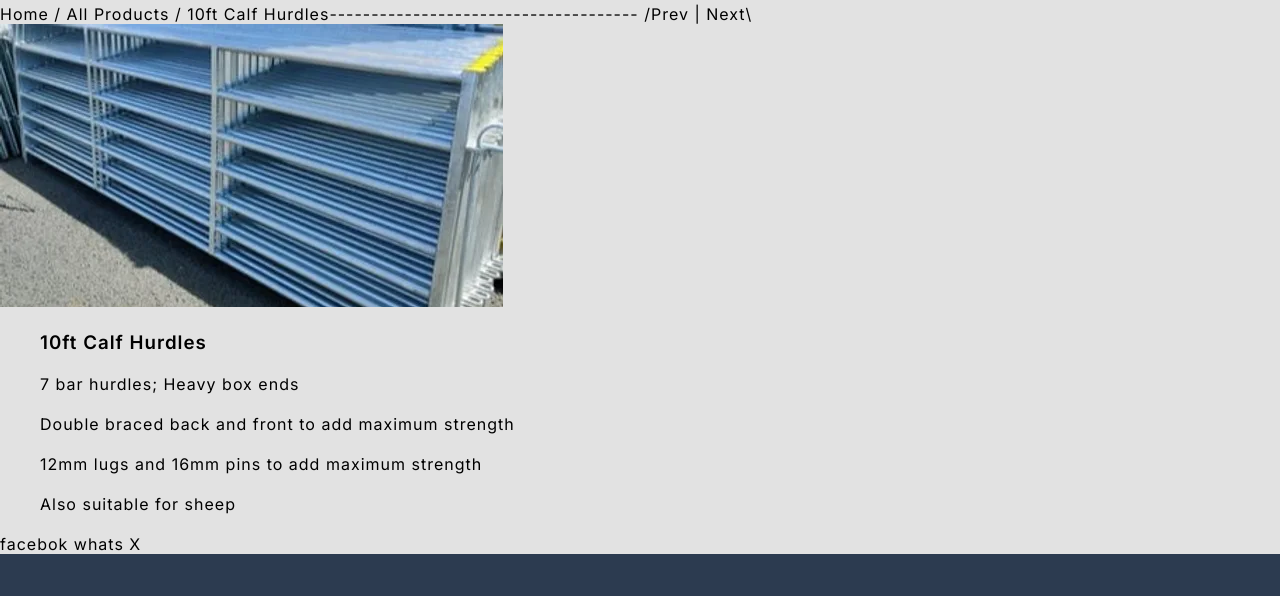
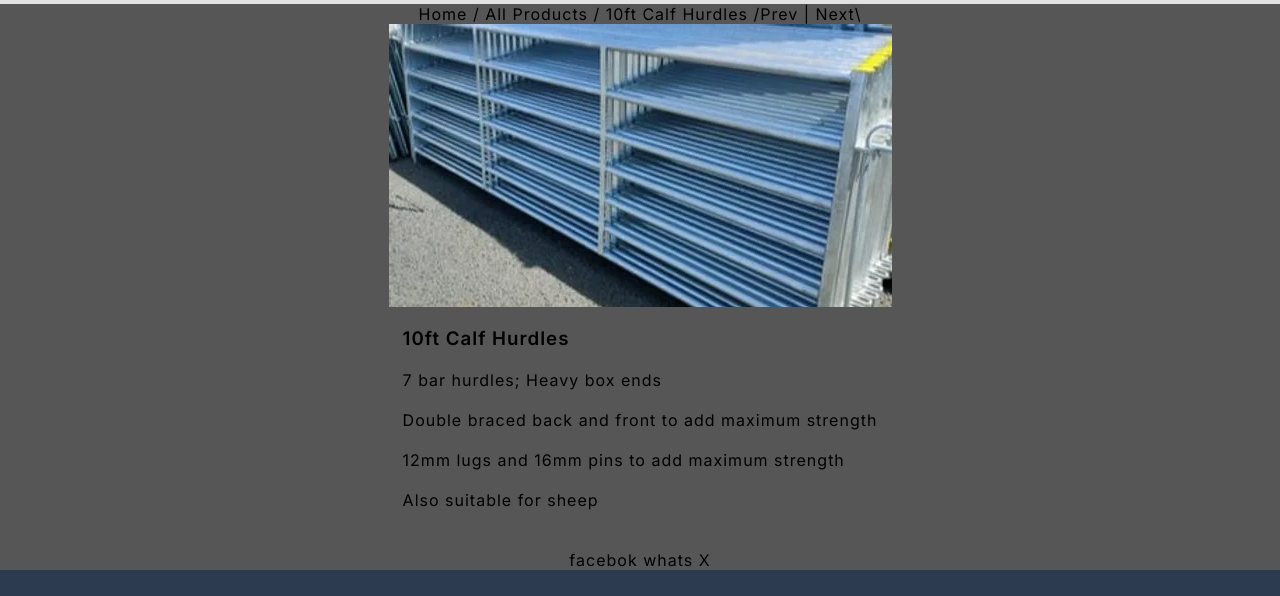
Before and after one commit to JoaoPedrinho013/Projeto-Site-Dudis-2, a plain HTML site: page assets/html/productsCardPage/10ftCalfHurdles.html in a window 1280 px wide. Shown: the part 159-755 px from the top of the page. Drawn offline with Linux system fonts and the light colour scheme.

Commit message:
products

```diff
--- a/assets/css/products.css
+++ b/assets/css/products.css
@@ -4,7 +4,8 @@
 
 }
 
-body, html {
+body,
+html {
     margin: 0;
     padding: 0;
     height: 100%;
@@ -45,14 +46,18 @@ body, html {
 
 .container {
     display: flex;
-    flex-direction: row; /* Alterado para linha */
-    justify-content: center; /* Centraliza os elementos horizontalmente */
-    align-items: flex-start; /* Alinha os itens no topo */
+    flex-direction: row;
+    /* Alterado para linha */
+    justify-content: center;
+    /* Centraliza os elementos horizontalmente */
+    align-items: flex-start;
+    /* Alinha os itens no topo */
 }
 
 
 .lista-container {
-    margin-right: 20px; /* Adiciona margem para separar do card-container */
+    margin-right: 20px;
+    /* Adiciona margem para separar do card-container */
     list-style: none;
 }
 
@@ -68,10 +73,12 @@ ul {
     list-style: none;
     margin: 20px;
 }
-ul h3{
+
+ul h3 {
     padding-left: 20px;
 }
-li{
+
+li {
     margin: 20px;
     cursor: pointer;
 
@@ -80,7 +87,8 @@ li{
 
 .card-container {
     display: flex;
-    flex-direction: row; /* Mantido como linha */
+    flex-direction: row;
+    /* Mantido como linha */
     flex-wrap: wrap;
 
     gap: 16px;
@@ -134,3 +142,16 @@ li{
     align-items: center;
     margin: 10px;
 }
+
+.containerProductInf {
+    background-color: rgb(86, 86, 86);
+    display: flex;
+    flex-direction: column;
+    justify-content: center;
+    align-items: center;
+    height: ;
+}
+
+.informations {
+
+}
--- a/assets/html/productsCardPage/10ftCalfHurdles.html
+++ b/assets/html/productsCardPage/10ftCalfHurdles.html
@@ -15,21 +15,21 @@
 <body>
     <header></header>
     <main>
-        <div>
-            Home / All Products / 10ft Calf Hurdles------------------------------------- /Prev | Next\
-        </div>
-        <div>
+         <div class="containerProductInf">
+            <div class="nav-product">
+                Home / All Products / 10ft Calf Hurdles  /Prev | Next\
+            </div>
             <img src="../../imagens/imagensProdutosPage/10ftCalfHurdles.webp">
-            <ul class="">
+            <ul class="informations">
                 <h3>10ft Calf Hurdles</h3>
                 <li>7 bar hurdles; Heavy box ends</li>
                 <li>Double braced back and front to add maximum strength</li>
                 <li>12mm lugs and 16mm pins to add maximum strength</li>
                 <li>Also suitable for sheep</li>
             </ul>
-        </div>
-        <div>
-            facebok whats X
+            <div>
+                facebok whats X
+            </div>
         </div>
 
     </main>
```
